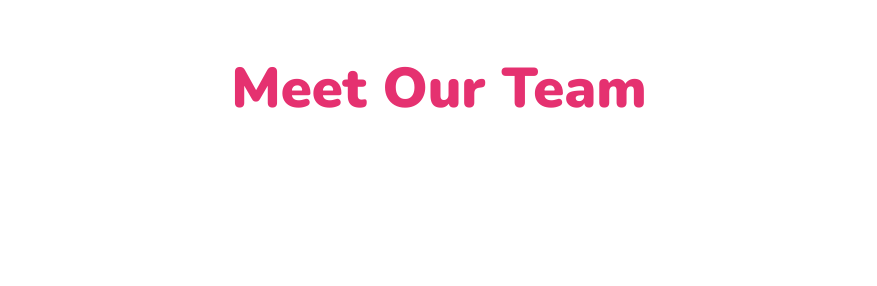
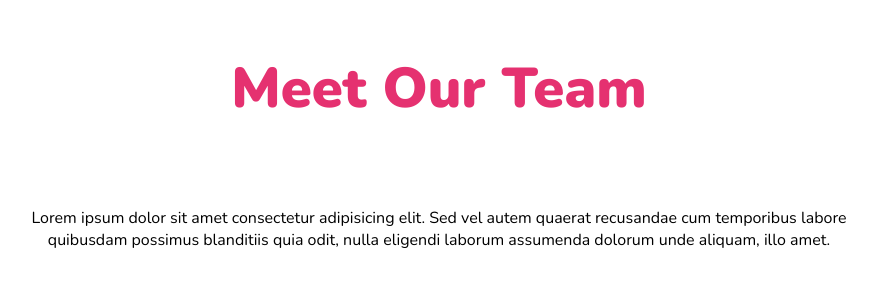
Before and after one commit to AndreaLivornese/html-css-float-cards, a plain HTML site: page index.html in a window 1280 px wide. Shown: the whole page, without its empty margins (201-1078 px from the left). Drawn offline with nearby package versions, Linux system fonts and the light colour scheme.

Commit message:
aggiunto paragrafo e stilizzato

```diff
--- a/css/style.css
+++ b/css/style.css
@@ -9,6 +9,10 @@
 
 /* body */
 body{
+    width: 70%;
+
+    margin:auto;
+
     font-family: 'Nunito', sans-serif;
 }
 
@@ -26,3 +30,14 @@ header h1{
 
     color: #e53170;
 }
+
+
+/* main */
+
+body p{
+    text-align: center;
+    font-size: 16px;
+}
+
+
+/* fine main */
--- a/index.html
+++ b/index.html
@@ -16,7 +16,13 @@
             <h1>Meet Our Team</h1>
         </header>
 
+        <!-- main -->
+        <main>
 
-        <!-- main -->
+            <div>
+                <p>Lorem ipsum dolor sit amet consectetur adipisicing elit. Sed vel autem quaerat recusandae cum temporibus labore quibusdam possimus blanditiis quia odit, nulla eligendi laborum assumenda dolorum unde aliquam, illo amet.</p>
+            </div>
+
+        </main>
     </body>
 </html>
```
